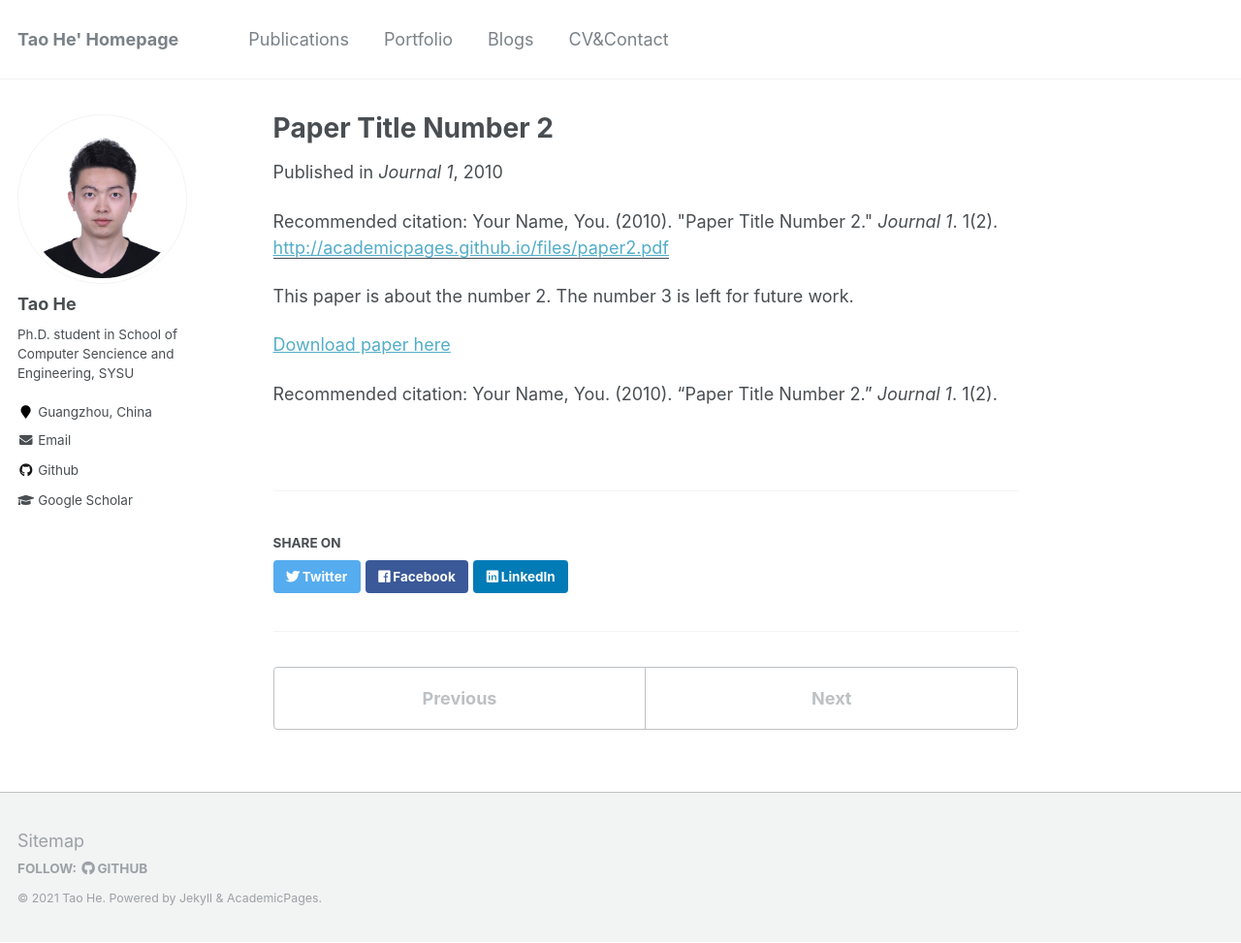
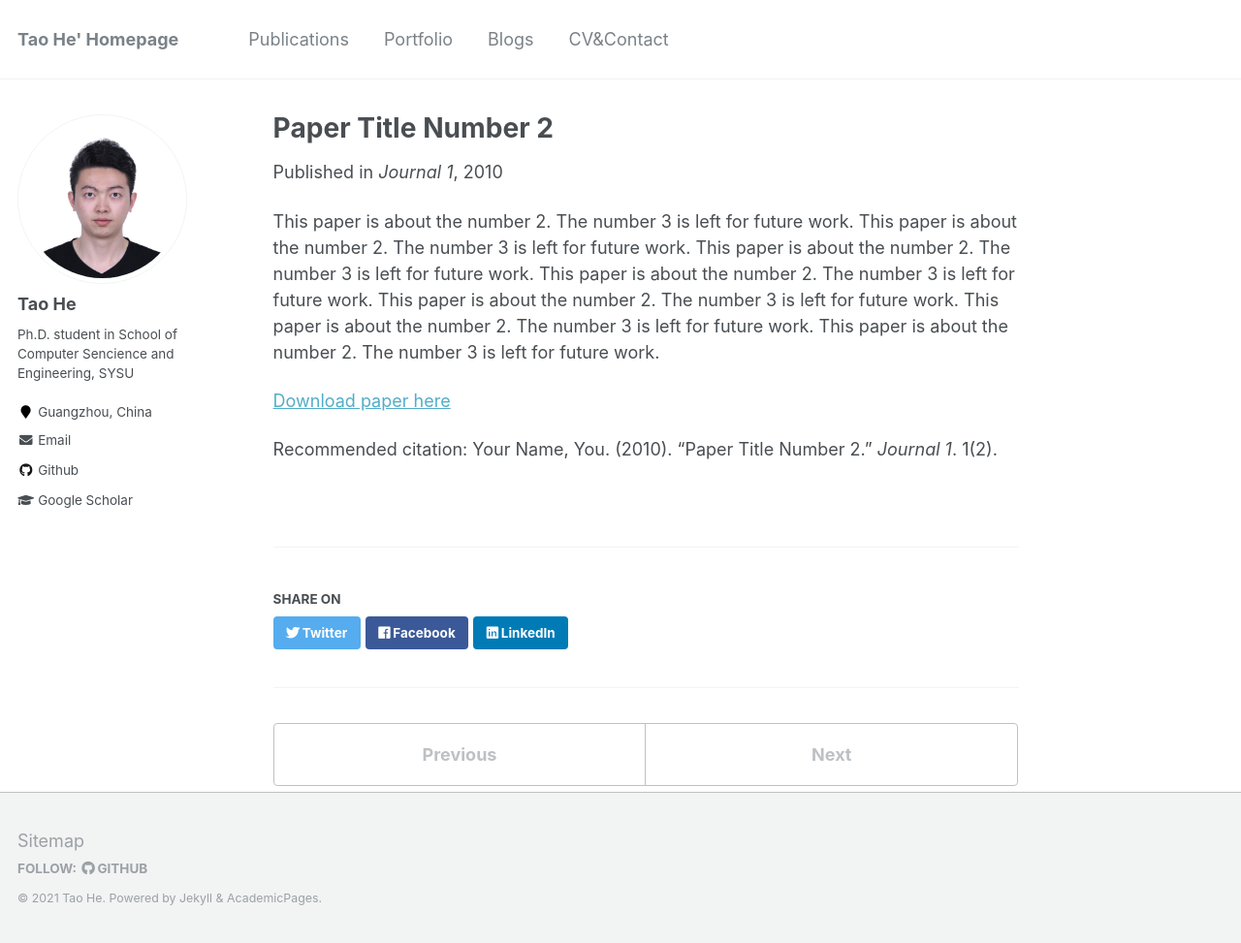
Before and after one commit to onewalnut/onewalnut.github.io, a Jekyll site: the page built from _publications/2010-10-01-paper-title-number-2.md, in a window 1280 px wide and 973 px high. Shown: the whole window at 97% size. Built offline with Jekyll 4.4.1, drawn with Linux system fonts in a browser that asks for light colours.

Commit message:
Update 2010-10-01-paper-title-number-2.md

```diff
--- a/_publications/2010-10-01-paper-title-number-2.md
+++ b/_publications/2010-10-01-paper-title-number-2.md
@@ -2,12 +2,16 @@
 title: "Paper Title Number 2"
 collection: publications
 permalink: /publication/2010-10-01-paper-title-number-2
-excerpt: 'This paper is about the number 2. The number 3 is left for future work.'
 date: 2010-10-01
 venue: 'Journal 1'
 paperurl: 'http://academicpages.github.io/files/paper2.pdf'
-citation: 'Your Name, You. (2010). &quot;Paper Title Number 2.&quot; <i>Journal 1</i>. 1(2).'
 ---
+This paper is about the number 2. The number 3 is left for future work.
+This paper is about the number 2. The number 3 is left for future work.
+This paper is about the number 2. The number 3 is left for future work.
+This paper is about the number 2. The number 3 is left for future work.
+This paper is about the number 2. The number 3 is left for future work.
+This paper is about the number 2. The number 3 is left for future work.
 This paper is about the number 2. The number 3 is left for future work.
 
 [Download paper here](http://academicpages.github.io/files/paper2.pdf)
```
